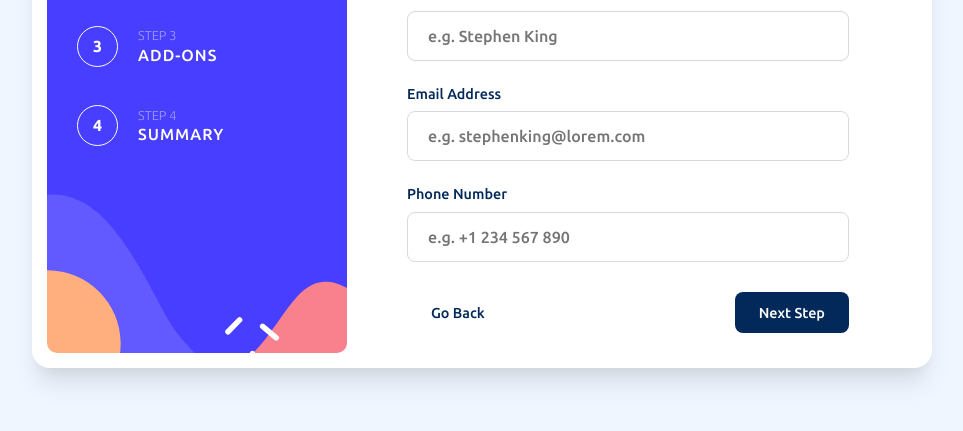
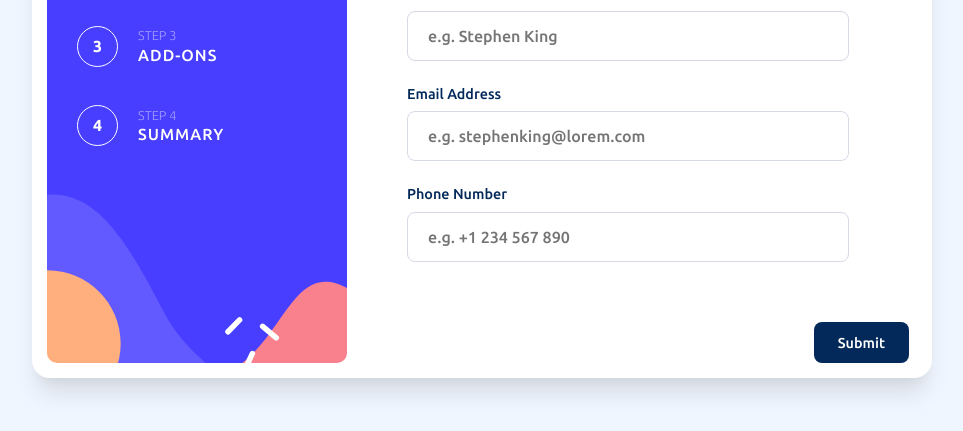
Before and after one commit to ellyx81/Multi-step-form, a plain HTML site: page index.html in a window 1280 px wide. Shown: the part 267-698 px from the top of the page, without its empty margins (158-1121 px from the left). Drawn offline with Linux system fonts and the light colour scheme.

Commit message:
seperated div tab and contact-form__button-container tab and created function.js with function that displays current tab and fix the previous/next buttons

```diff
--- /dev/null
+++ b/function.js
@@ -0,0 +1,21 @@
+var currentTab = 0; // Current tab is set to be the first tab (0)
+showTab(currentTab); // Display the current tab
+
+function showTab(n) {
+  // This function will display the specified tab of the form ...
+  var x = document.getElementsByClassName("tab");
+  x[n].style.display = "block";
+  // ... and fix the Previous/Next buttons:
+  if (n == 0) {
+    document.getElementById("contact-form__previous-button").style.display = "none";
+  } else {
+    document.getElementById("contact-form__previous-button").style.display = "inline";
+  }
+  if (n == (x.length - 1)) {
+    document.getElementById("contact-form__next-button").innerHTML = "Submit";
+  } else {
+    document.getElementById("contact-form__next-button").innerHTML = "Next";
+  }
+  // ... and run a function that displays the correct step indicator:
+  fixStepIndicator(n)
+}
--- a/index.html
+++ b/index.html
@@ -7,7 +7,8 @@
   <link rel="icon" type="image/png" sizes="32x32" href="./assets/images/favicon-32x32.png">
   <link rel="stylesheet" href="style.css">
 
-  <title>Frontend Mentor | Multi-step form</title>
+  <title>Multi-step form</title>
+
 
   <style>
     .attribution { font-size: 11px; text-align: center; }
@@ -78,6 +79,7 @@
     <!-- Sidebar end -->
 
     <!-- Step 1 start -->
+    <div style="display: flex; flex-direction: column;">
       <div class="tab">
 
         <form class="contact-form">
@@ -107,6 +109,8 @@
             </h3>
             <input class="contact-form__input"  type="tel" placeholder="e.g. +1 234 567 890" pattern="[0-9]{1}-[0-9]{3}-[0-9]{2}-[0-9]{3}" required>
           </div>
+        </form>
+      </div>
 
       <div class="contact-form__button-container">
         <button type="button" id="contact-form__previous-button" class="contact-form__button" onclick="nextPrev(-1)">
@@ -117,9 +121,8 @@
           Next Step
         </button>
       </div>
+    </div>
 
-      </form>
-    </div>
   </div>
   <!-- Step 1 end-->
 
@@ -127,5 +130,7 @@
     Challenge by <a href="https://www.frontendmentor.io?ref=challenge" target="_blank">Frontend Mentor</a>.
     Coded by <a href="#">Your Name Here</a>.
   </div>
+
+  <script src="function.js"></script>
 </body>
 </html>
--- a/style.scss
+++ b/style.scss
@@ -114,6 +114,7 @@ body {
 }
 
 .tab {
+  //display: none;
   padding: 20px 60px;
   color: $marine-blue;
 }
@@ -228,6 +229,7 @@ body {
   }
 
   .tab {
+    //display: none;
     margin: auto;
     margin-top: -70px;
     padding: 0px;
```
Also changed, not shown: 1 other file. Lines whose indentation alone changed are shown as unchanged.
